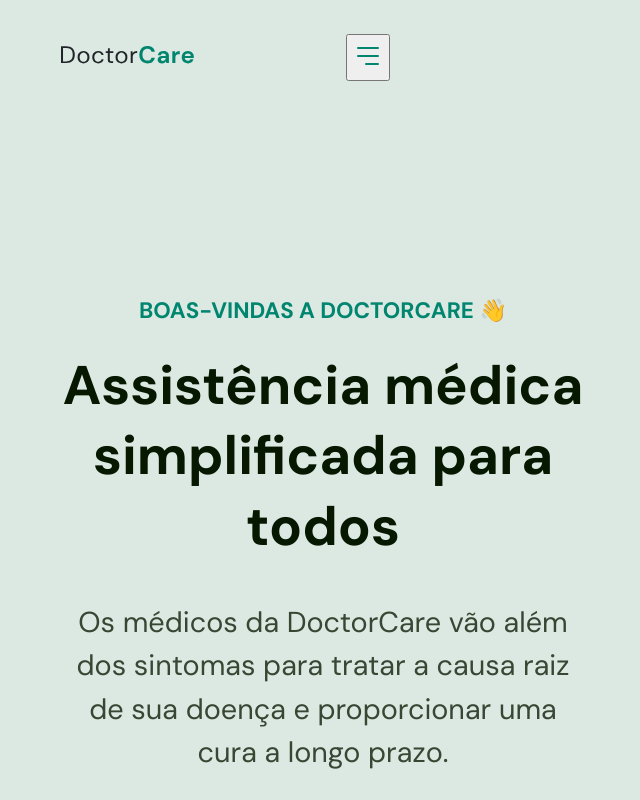
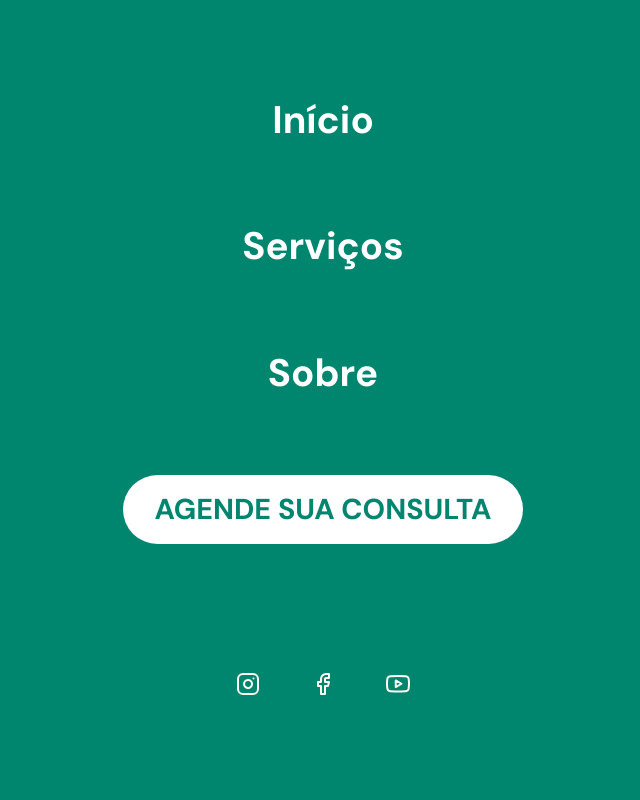
Before and after one commit to Ogeda/nlw-origin, a plain HTML site: page index.html in a window 1280 px wide. Shown: the top 800 px of the page, without its empty margins (317-957 px from the left). Drawn offline with Linux system fonts and the light colour scheme.

Commit message:
Menu nav - ep2

```diff
--- a/index.html
+++ b/index.html
@@ -31,15 +31,15 @@
 
       <div class="menu">
         <ul>
-          <li><a href="#"></a>Início</li>
-          <li><a href="#"></a>Serviços</li>
-          <li><a href="#"></a>Sobre</li>
+          <li><a href="#">Início</a></li>
+          <li><a href="#">Serviços</a></li>
+          <li><a href="#">Sobre</a></li>
         </ul>
 
         <a class="button" href="#">agende sua consulta</a>
 
         <ul class="social-links">
-          <li><a href="https://instagram.com">
+          <li><a target="_blank" href="https://instagram.com">
               <svg width="24" height="24" viewBox="0 0 24 24" fill="none" xmlns="http://www.w3.org/2000/svg">
                 <path d="M17 1.99997H7C4.23858 1.99997 2 4.23855 2 6.99997V17C2 19.7614 4.23858 22 7 22H17C19.7614 22 22 19.7614 22 17V6.99997C22 4.23855 19.7614 1.99997 17 1.99997Z" stroke="#FFFAF1" stroke-width="2" stroke-linecap="round" stroke-linejoin="round" />
                 <path d="M15.9997 11.3701C16.1231 12.2023 15.981 13.0523 15.5935 13.7991C15.206 14.5459 14.5929 15.1515 13.8413 15.5297C13.0898 15.908 12.2382 16.0397 11.4075 15.906C10.5768 15.7723 9.80947 15.3801 9.21455 14.7852C8.61962 14.1903 8.22744 13.4229 8.09377 12.5923C7.96011 11.7616 8.09177 10.91 8.47003 10.1584C8.84829 9.40691 9.45389 8.7938 10.2007 8.4063C10.9475 8.0188 11.7975 7.87665 12.6297 8.00006C13.4786 8.12594 14.2646 8.52152 14.8714 9.12836C15.4782 9.73521 15.8738 10.5211 15.9997 11.3701Z" stroke="#FFFAF1" stroke-width="2" stroke-linecap="round" stroke-linejoin="round" />
@@ -47,14 +47,14 @@
               </svg>
             </a>
           </li>
-          <li><a href="https://facebook.com">
+          <li><a target="_blank" href="https://facebook.com">
               <svg width="24" height="24" viewBox="0 0 24 24" fill="none" xmlns="http://www.w3.org/2000/svg">
                 <path d="M18 1.99997H15C13.6739 1.99997 12.4021 2.52675 11.4645 3.46444C10.5268 4.40212 10 5.67389 10 6.99997V9.99997H7V14H10V22H14V14H17L18 9.99997H14V6.99997C14 6.73475 14.1054 6.4804 14.2929 6.29286C14.4804 6.10533 14.7348 5.99997 15 5.99997H18V1.99997Z" stroke="#FFFAF1" stroke-width="2" stroke-linecap="round" stroke-linejoin="round" />
               </svg>
 
             </a>
           </li>
-          <li><a href="https://youtube.com">
+          <li><a target="_blank" href="https://youtube.com">
               <svg width="24" height="24" viewBox="0 0 24 24" fill="none" xmlns="http://www.w3.org/2000/svg">
                 <path d="M22.5396 6.42C22.4208 5.94541 22.1789 5.51057 21.8382 5.15941C21.4976 4.80824 21.0703 4.55318 20.5996 4.42C18.8796 4 11.9996 4 11.9996 4C11.9996 4 5.1196 4 3.3996 4.46C2.92884 4.59318 2.50157 4.84824 2.16094 5.19941C1.82031 5.55057 1.57838 5.98541 1.4596 6.46C1.14481 8.20556 0.990831 9.97631 0.999595 11.75C0.988374 13.537 1.14236 15.3213 1.4596 17.08C1.59055 17.5398 1.8379 17.9581 2.17774 18.2945C2.51758 18.6308 2.93842 18.8738 3.3996 19C5.1196 19.46 11.9996 19.46 11.9996 19.46C11.9996 19.46 18.8796 19.46 20.5996 19C21.0703 18.8668 21.4976 18.6118 21.8382 18.2606C22.1789 17.9094 22.4208 17.4746 22.5396 17C22.852 15.2676 23.0059 13.5103 22.9996 11.75C23.0108 9.96295 22.8568 8.1787 22.5396 6.42Z" stroke="#FFFAF1" stroke-width="2" stroke-linecap="round" stroke-linejoin="round" />
                 <path d="M9.75 15.02L15.5 11.75L9.75 8.48001V15.02Z" stroke="#FFFAF1" stroke-width="2" stroke-linecap="round" stroke-linejoin="round" />
--- a/style.css
+++ b/style.css
@@ -173,10 +173,21 @@ nav.scroll svg:nth-child(2) path {
 }
 
 /* === MENU-EXPANDED === */
+body.menu-expanded {
+  overflow: hidden;
+}
+
 .menu,
-.close-menu {
+.close-menu,
+body.menu-expanded .open-menu {
   opacity: 0;
   visibility: hidden;
+}
+
+body.menu-expanded .menu,
+body.menu-expanded .close-menu {
+  opacity: 1;
+  visibility: visible;
 }
 
 body.menu-expanded .menu {
@@ -184,8 +195,53 @@ body.menu-expanded .menu {
   top: 0;
   left: 0;
   background-color: var(--primary-color);
+
+  width: 100vw;
+  height: 100vh;
 }
 
 body.menu-expanded nav {
   position: relative;
 }
+
+.menu ul:nth-child(1) {
+  display: flex;
+  flex-direction: column;
+  gap: 4.8rem;
+
+  margin-top: 6rem;
+
+  font-weight: 700;
+  font-size: 2.4rem;
+  line-height: 3.1rem;
+}
+
+.menu ul li a {
+  color: #fff;
+  text-decoration: none;
+}
+
+.menu .button {
+  background: #fff;
+  border-radius: 4rem;
+  font-weight: 700;
+  font-size: 1.8rem;
+  line-height: 2.3rem;
+  text-transform: uppercase;
+  text-decoration: none;
+
+  color: var(--primary-color);
+
+  display: inline-block;
+  padding: 16px 32px;
+
+  margin-top: 4.8rem;
+  margin-bottom: 8rem;
+}
+
+.social-links {
+  display: flex;
+  align-items: center;
+  justify-content: center;
+  gap: 3.2rem;
+}
```
